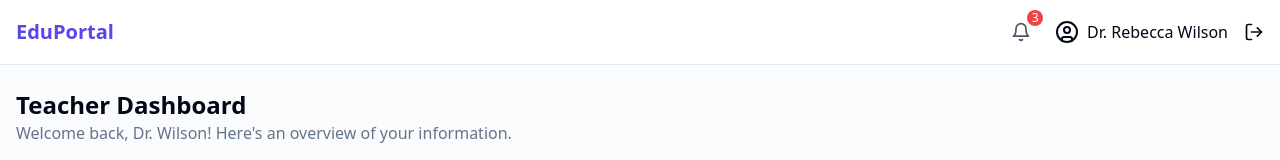
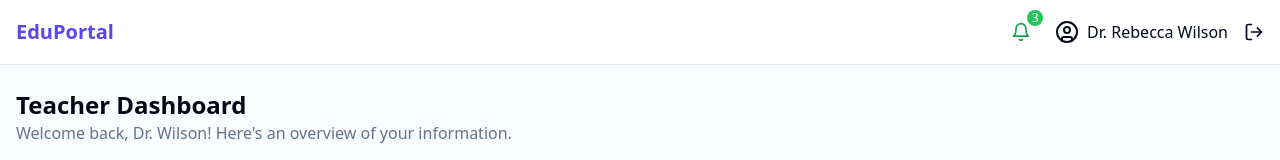
Before and after one commit to yogender08/study-space-central, a React (Vite) app: page /teacher-dashboard in a window 1280 px wide. Shown: the top 160 px of the page. Built offline with nearby package versions, Linux system fonts and the light colour scheme.

Commit message:
feat: Style notification bar
Change the notification bar's color to green.

```diff
--- a/src/components/NotificationBar.tsx
+++ b/src/components/NotificationBar.tsx
@@ -27,28 +27,28 @@ export function NotificationBar() {
     <div className="relative">
       <button
         onClick={() => setIsOpen(!isOpen)}
-        className="relative p-2 text-gray-600 hover:text-gray-800 transition-colors"
+        className="relative p-2 text-green-600 hover:text-green-800 transition-colors"
       >
         <Bell className="h-5 w-5" />
         {notifications.length > 0 && (
-          <span className="absolute -top-1 -right-1 bg-red-500 text-white text-xs rounded-full h-4 w-4 flex items-center justify-center">
+          <span className="absolute -top-1 -right-1 bg-green-500 text-white text-xs rounded-full h-4 w-4 flex items-center justify-center">
             {notifications.length}
           </span>
         )}
       </button>
 
       {isOpen && notifications.length > 0 && (
-        <div className="absolute right-0 mt-2 w-80 z-50 bg-white rounded-lg shadow-lg border animate-in fade-in slide-in-from-top-1">
+        <div className="absolute right-0 mt-2 w-80 z-50 bg-green-50 rounded-lg shadow-lg border animate-in fade-in slide-in-from-top-1">
           <div className="p-4 space-y-3 max-h-96 overflow-y-auto">
             {notifications.map((notification) => (
               <Alert
                 key={notification.id}
-                className="relative pr-8 hover:bg-muted/50 transition-colors"
+                className="relative pr-8 hover:bg-green-100/50 transition-colors border-green-200"
               >
                 <AlertDescription>{notification.message}</AlertDescription>
                 <button
                   onClick={() => removeNotification(notification.id)}
-                  className="absolute top-4 right-4 text-gray-400 hover:text-gray-600"
+                  className="absolute top-4 right-4 text-green-400 hover:text-green-600"
                 >
                   <X className="h-4 w-4" />
                 </button>
```
